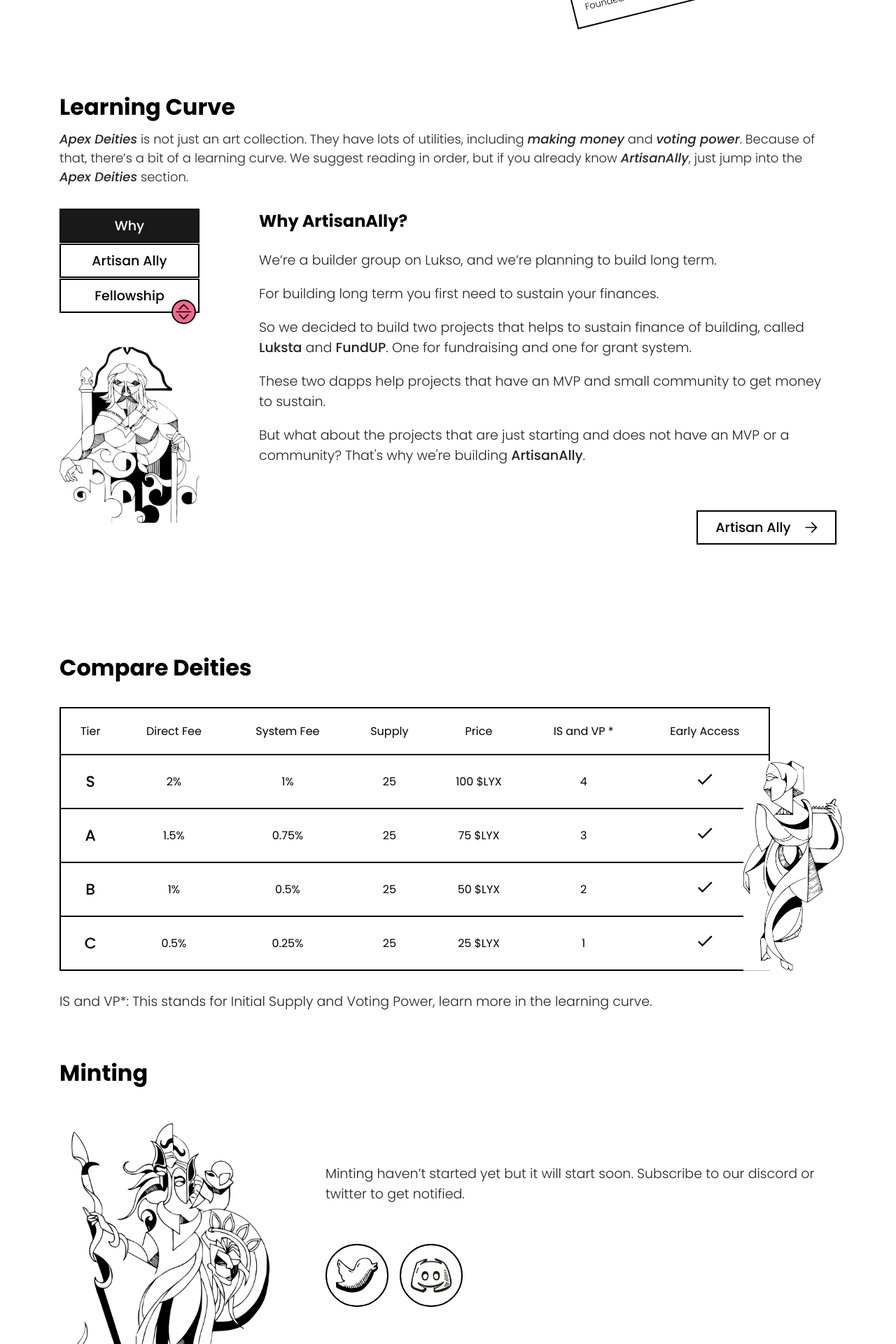
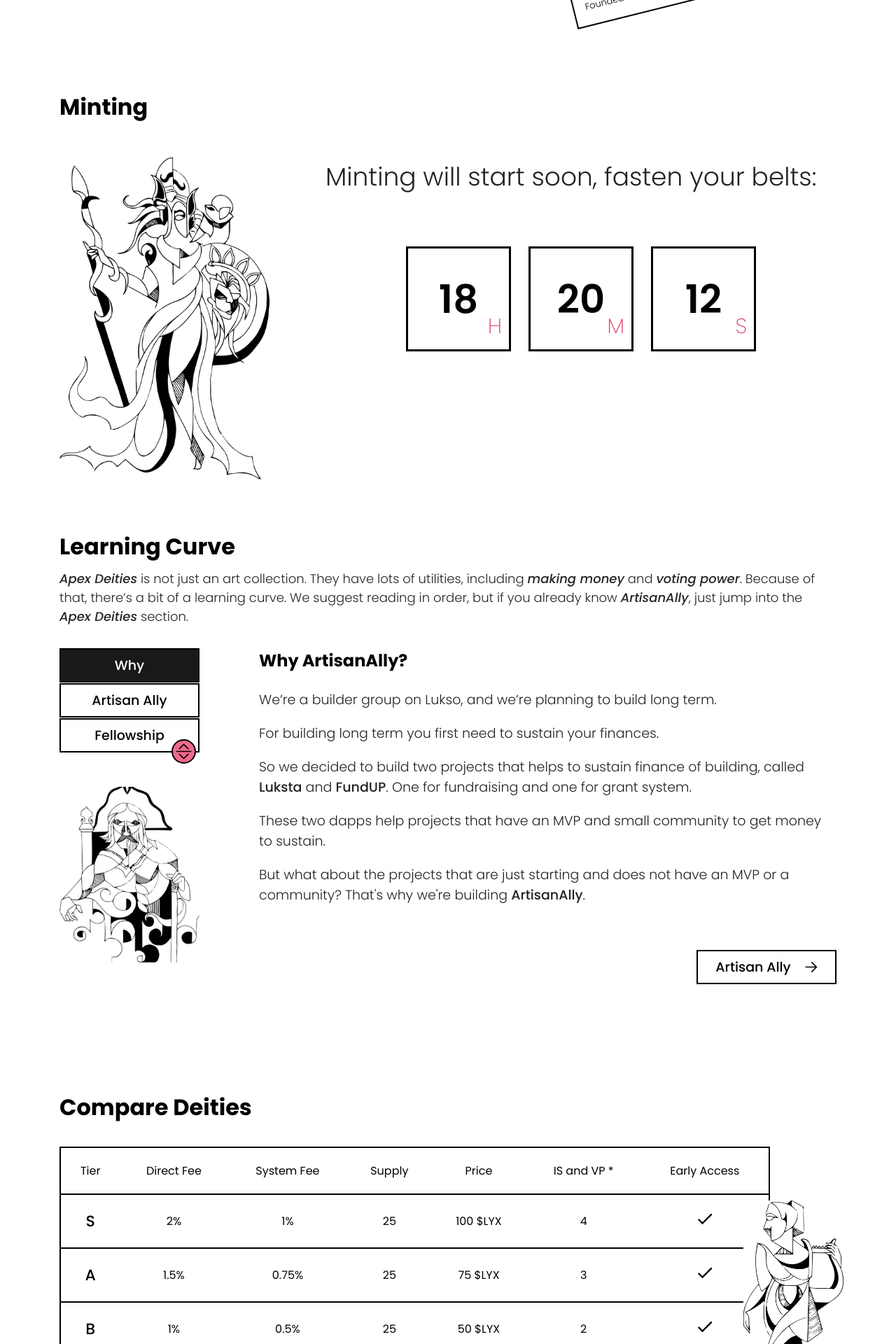
Before and after one commit to LuksoBuilders/apex-deity-landing, a Next.js app: page / in a window 1280 px wide. Shown: the part 760-2680 px from the top of the page at 70% size. Built offline with nearby package versions, Linux system fonts and the light colour scheme.

Commit message:
counter added

```diff
--- /dev/null
+++ b/components/molecules/CountDownBox.tsx
@@ -0,0 +1,39 @@
+import styled from "styled-components";
+
+interface CountDownProps {
+  identifier: string;
+  amount: number;
+}
+
+const Container = styled.div`
+  border: 3px solid black;
+
+  width: 150px;
+  height: 150px;
+  display: flex;
+  position: relative;
+  justify-content: center;
+  align-items: center;
+`;
+
+const Amount = styled.h1`
+  font-weight: 600;
+  font-size: 56px;
+`;
+
+const Identifier = styled.p`
+  position: absolute;
+  bottom: 10px;
+  right: 10px;
+  font-size: 30px;
+  font-weight: 200;
+  color: ${({ theme }) => theme.primary};
+`;
+
+export const CountDownBox = ({ identifier, amount }: CountDownProps) => {
+  return (
+    <Container>
+      <Amount>{amount}</Amount> <Identifier>{identifier}</Identifier>
+    </Container>
+  );
+};
--- /dev/null
+++ b/components/organisms/CountDown.tsx
@@ -0,0 +1,55 @@
+import { useState, useEffect } from "react";
+import { useTimer } from "react-timer-hook";
+import styled from "styled-components";
+
+import { CountDownBox } from "../molecules/CountDownBox";
+
+const Container = styled.div`
+  display: flex;
+  justify-content: center;
+`;
+
+const CounterContainer = styled.div`
+  display: flex;
+  justify-content: space-between;
+
+  width: 500px;
+`;
+
+export const CountDown = () => {
+  const [isClient, setIsClient] = useState(false);
+
+  useEffect(() => {
+    setIsClient(true);
+  }, []);
+
+  const {
+    totalSeconds,
+    seconds,
+    minutes,
+    hours,
+    days,
+    isRunning,
+    start,
+    pause,
+    resume,
+    restart,
+  } = useTimer({
+    expiryTimestamp: new Date(1712073600000),
+    onExpire: () => console.warn("onExpire called"),
+  });
+
+  return isClient ? (
+    <Container>
+      <CounterContainer>
+        <CountDownBox identifier="H" amount={hours} />
+        <CountDownBox identifier="M" amount={minutes} />
+        <CountDownBox identifier="S" amount={seconds} />
+      </CounterContainer>
+    </Container>
+  ) : (
+    <></>
+  );
+};
+
+export default CountDown;
--- /dev/null
+++ b/components/organisms/Links.tsx
@@ -0,0 +1,43 @@
+import styled from "styled-components";
+import Image from "next/image";
+
+const SocialLink = styled.a`
+  border: 2px solid black;
+  height: 90px;
+  width: 90px;
+  display: flex;
+  justify-content: center;
+  align-items: center;
+  border-radius: 100px;
+  //padding: 1em;
+  margin-right: 1em;
+`;
+
+const LinksContainer = styled.div`
+  display: flex;
+`;
+
+export const Links = () => {
+  return (
+    <LinksContainer>
+      <SocialLink href="https://twitter.com/LukstaOnLukso" target="_blank">
+        <Image
+          width={60}
+          height={60}
+          unoptimized={true}
+          alt={"erato"}
+          src={"/icons/twitter-icon.png"}
+        />
+      </SocialLink>
+      <SocialLink href="https://discord.gg/cxKpYV6e" target="_blank">
+        <Image
+          width={60}
+          height={60}
+          unoptimized={true}
+          alt={"erato"}
+          src={"/icons/discord-icon.png"}
+        />
+      </SocialLink>
+    </LinksContainer>
+  );
+};
--- a/components/organisms/Minting.tsx
+++ b/components/organisms/Minting.tsx
@@ -1,31 +1,18 @@
 import styled from "styled-components";
 import { Title } from "../atoms";
 import Image from "next/image";
+import dynamic from "next/dynamic";
 
 import { Row, Col } from "react-grid-system";
 
+import { CountDown } from "./CountDown";
+
 const Paragraph = styled.p`
   font-weight: 300;
-  font-size: 19px;
+  font-size: 36px;
   color: #222;
-  margin-bottom: 3em;
-  margin-top: 3em;
-`;
-
-const SocialLink = styled.a`
-  border: 2px solid black;
-  height: 90px;
-  width: 90px;
-  display: flex;
-  justify-content: center;
-  align-items: center;
-  border-radius: 100px;
-  //padding: 1em;
-  margin-right: 1em;
-`;
-
-const LinksContainer = styled.div`
-  display: flex;
+  margin-bottom: 2em;
+  margin-top: 0em;
 `;
 
 export const Minting = () => {
@@ -44,33 +31,11 @@
           />
         </Col>
         <Col md={8}>
-          <Paragraph>
-            Minting haven’t started yet but it will start soon. Subscribe to our
-            discord or twitter to get notified.
-          </Paragraph>
-          <LinksContainer>
-            <SocialLink
-              href="https://twitter.com/LukstaOnLukso"
-              target="_blank"
-            >
-              <Image
-                width={60}
-                height={60}
-                unoptimized={true}
-                alt={"erato"}
-                src={"/icons/twitter-icon.png"}
-              />
-            </SocialLink>
-            <SocialLink href="https://discord.gg/cxKpYV6e" target="_blank">
-              <Image
-                width={60}
-                height={60}
-                unoptimized={true}
-                alt={"erato"}
-                src={"/icons/discord-icon.png"}
-              />
-            </SocialLink>
-          </LinksContainer>
+          <div>
+            <Paragraph>Minting will start soon, fasten your belts:</Paragraph>
+          </div>
+          <CountDown //@ts-ignore
+          />
         </Col>
       </Row>
     </div>
--- a/components/organisms/index.tsx
+++ b/components/organisms/index.tsx
@@ -7,3 +7,6 @@
 export * from "./CompareTable";
 
 export * from "./Minting";
+export * from "./CountDown";
+
+export * from "./Links";
--- a/package.json
+++ b/package.json
@@ -15,6 +15,7 @@
     "react-dom": "18.2.0",
     "react-grid-system": "^8.2.0",
     "react-icons": "^5.0.1",
+    "react-timer-hook": "^3.0.7",
     "styled-components": "^6.1.8"
   },
   "devDependencies": {
--- a/pages/index.tsx
+++ b/pages/index.tsx
@@ -7,6 +7,7 @@
   LearningCurve,
   CompareTable,
   Minting,
+  Links,
 } from "../components/organisms";
 
 const Home: NextPage = () => {
@@ -20,15 +21,19 @@
         <Hero />
 
         <div style={{ marginTop: "2em" }}></div>
+
+        <Minting />
+
+        <div style={{ marginTop: "4em" }}></div>
+
         <LearningCurve />
 
         <div style={{ marginTop: "2em" }}></div>
 
         <CompareTable />
 
-        <div style={{ marginTop: "4em" }}></div>
-
-        <Minting />
+        <div style={{ marginTop: "2em" }}></div>
+        <Links />
 
         <div style={{ marginTop: "4em" }}></div>
       </Container>
```
Also changed, not shown: 1 other file (tests, documents, lock files or other folders).
